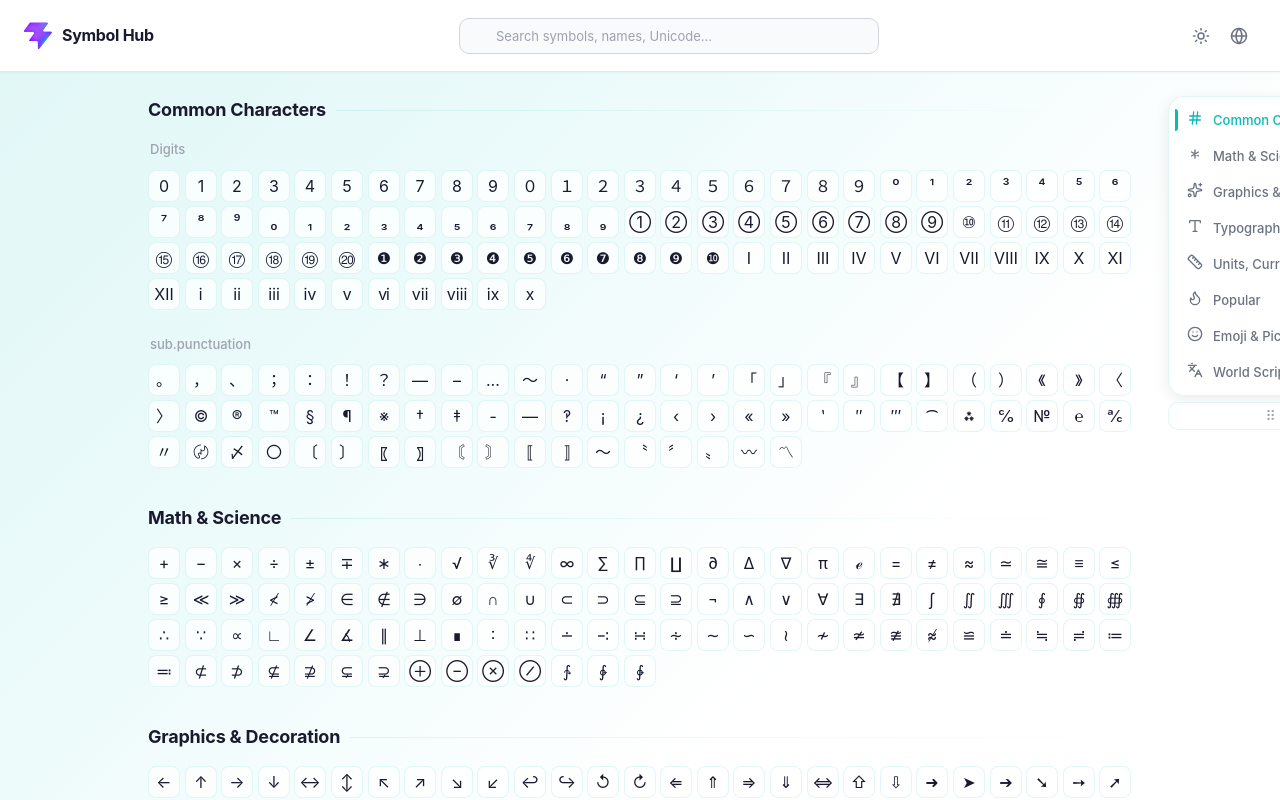
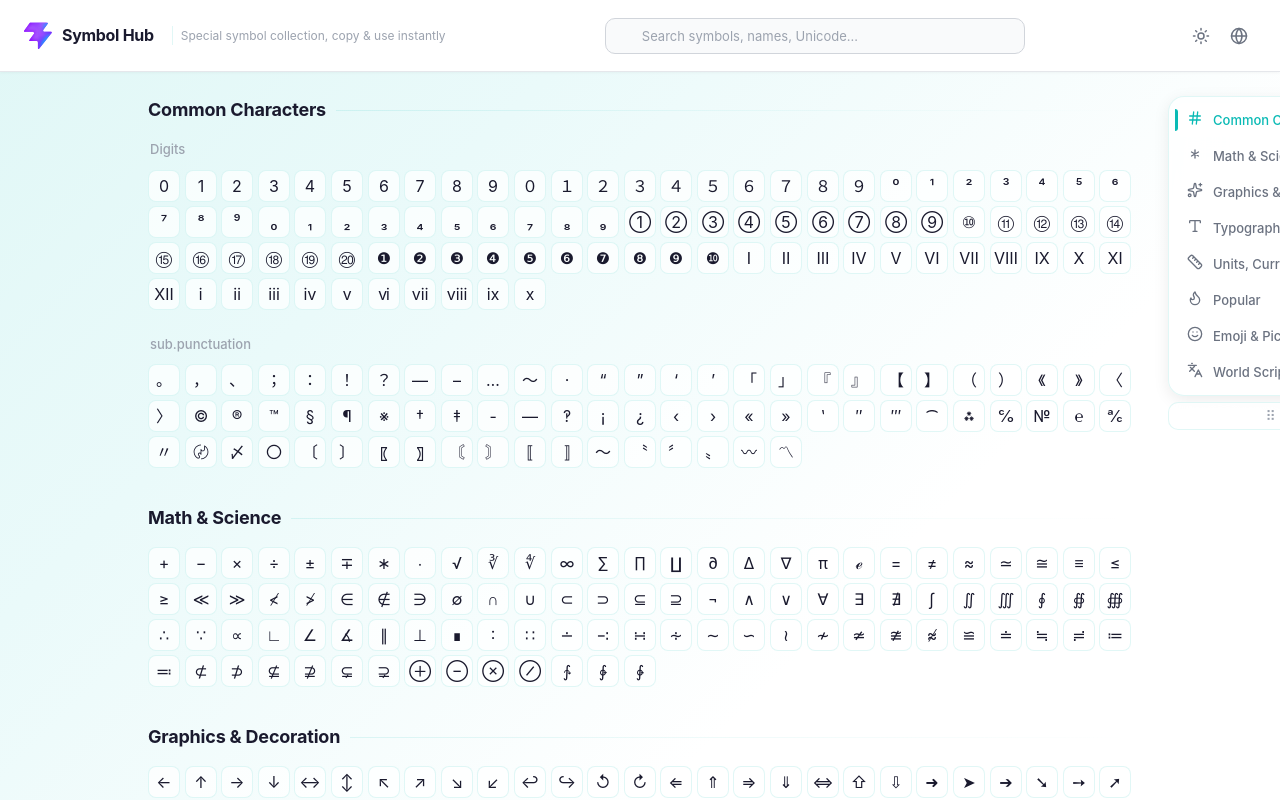
Before and after one commit to dzstudio/symbol_hub, a Vue app: page / in a window 1280 px wide. Shown: the top 800 px of the page. Built offline with nearby package versions, Linux system fonts and the light colour scheme.

Commit message:
feat: add i18n support for navbar subtitle

```diff
--- a/src/assets/styles/global.css
+++ b/src/assets/styles/global.css
@@ -78,8 +78,20 @@ html {
   letter-spacing: -0.3px;
 }
 
+.navbar-logo-subtitle {
+  font-size: 12px;
+  color: var(--text-tertiary);
+  margin-left: 8px;
+  padding-left: 8px;
+  border-left: 1px solid var(--border-glass);
+}
+
 [data-theme="dark"] .navbar-logo-text {
   color: #e8fbe8;
+}
+
+[data-theme="dark"] .navbar-logo-subtitle {
+  color: rgba(232, 251, 232, 0.6);
 }
 
 .navbar-search {
@@ -801,6 +813,9 @@ html {
   .navbar-logo-text {
     display: none;
   }
+  .navbar-logo-subtitle {
+    display: none;
+  }
   .main-content {
     padding: 16px 12px;
   }
--- a/src/components/AppNavbar.vue
+++ b/src/components/AppNavbar.vue
@@ -42,6 +42,7 @@ function selectLang(l) {
     <div class="navbar-logo">
       <img src="/favicon.svg" alt="Symbol Hub" class="navbar-logo-img" />
       <span class="navbar-logo-text">Symbol Hub</span>
+      <span class="navbar-logo-subtitle">{{ t('nav.subtitle') }}</span>
     </div>
     <div class="navbar-search">
       <span class="navbar-search-icon" v-html="icons.search"></span>
--- a/src/data/i18n.js
+++ b/src/data/i18n.js
@@ -7,6 +7,7 @@ export const i18n = {
     'app.title': 'SymbolHub - Unicode 符号仓库',
     'nav.search': '搜索符号、名称、Unicode...',
     'nav.theme': '切换主题',
+    'nav.subtitle': '特殊符号合集，一键复制即用',
     'nav.lang': '语言',
     'nav.favorites': '收藏夹',
     'nav.recent': '最近使用',
@@ -81,6 +82,7 @@ export const i18n = {
     'app.title': 'SymbolHub - Unicode Symbol Library',
     'nav.search': 'Search symbols, names, Unicode...',
     'nav.theme': 'Toggle theme',
+    'nav.subtitle': 'Special symbol collection, copy & use instantly',
     'nav.lang': 'Language',
     'nav.favorites': 'Favorites',
     'nav.recent': 'Recent',
@@ -154,6 +156,7 @@ export const i18n = {
     'app.title': 'SymbolHub - Unicode シンボルライブラリ',
     'nav.search': 'シンボル名・Unicodeで検索...',
     'nav.theme': 'テーマ切替',
+    'nav.subtitle': '特殊記号コレクション、コピーしてすぐ使える',
     'nav.lang': '言語',
     'nav.favorites': 'お気に入り',
     'nav.recent': '最近の使用',
@@ -227,6 +230,7 @@ export const i18n = {
     'app.title': 'SymbolHub - Unicode 심볼 라이브러리',
     'nav.search': '심볼 이름, Unicode 검색...',
     'nav.theme': '테마 전환',
+    'nav.subtitle': '특수 기호 모음, 복사하면 바로 사용 가능',
     'nav.lang': '언어',
     'nav.favorites': '즐겨찾기',
     'nav.recent': '최근 사용',
@@ -300,6 +304,7 @@ export const i18n = {
     'app.title': 'SymbolHub - Biblioteca de Símbolos Unicode',
     'nav.search': 'Buscar símbolos, nombres, Unicode...',
     'nav.theme': 'Cambiar tema',
+    'nav.subtitle': 'Colección de símbolos especiales, copia y usa al instante',
     'nav.lang': 'Idioma',
     'nav.favorites': 'Favoritos',
     'nav.recent': 'Recientes',
@@ -373,6 +378,7 @@ export const i18n = {
     'app.title': 'SymbolHub - Bibliothèque de Symboles Unicode',
     'nav.search': 'Rechercher symboles, noms, Unicode...',
     'nav.theme': 'Changer le thème',
+    'nav.subtitle': 'Collection de symboles spéciaux, copiez et utilisez instantanément',
     'nav.lang': 'Langue',
     'nav.favorites': 'Favoris',
     'nav.recent': 'Récents',
@@ -446,6 +452,7 @@ export const i18n = {
     'app.title': 'SymbolHub - Unicode-Symbolbibliothek',
     'nav.search': 'Symbole, Namen, Unicode suchen...',
     'nav.theme': 'Thema wechseln',
+    'nav.subtitle': 'Spezielle Symbol-Sammlung, kopieren und sofort verwenden',
     'nav.lang': 'Sprache',
     'nav.favorites': 'Favoriten',
     'nav.recent': 'Zuletzt verwendet',
--- /dev/null
+++ b/src/data/test_write.js
@@ -0,0 +1,2 @@
+// Test file
+export const test = 'hello'
```
